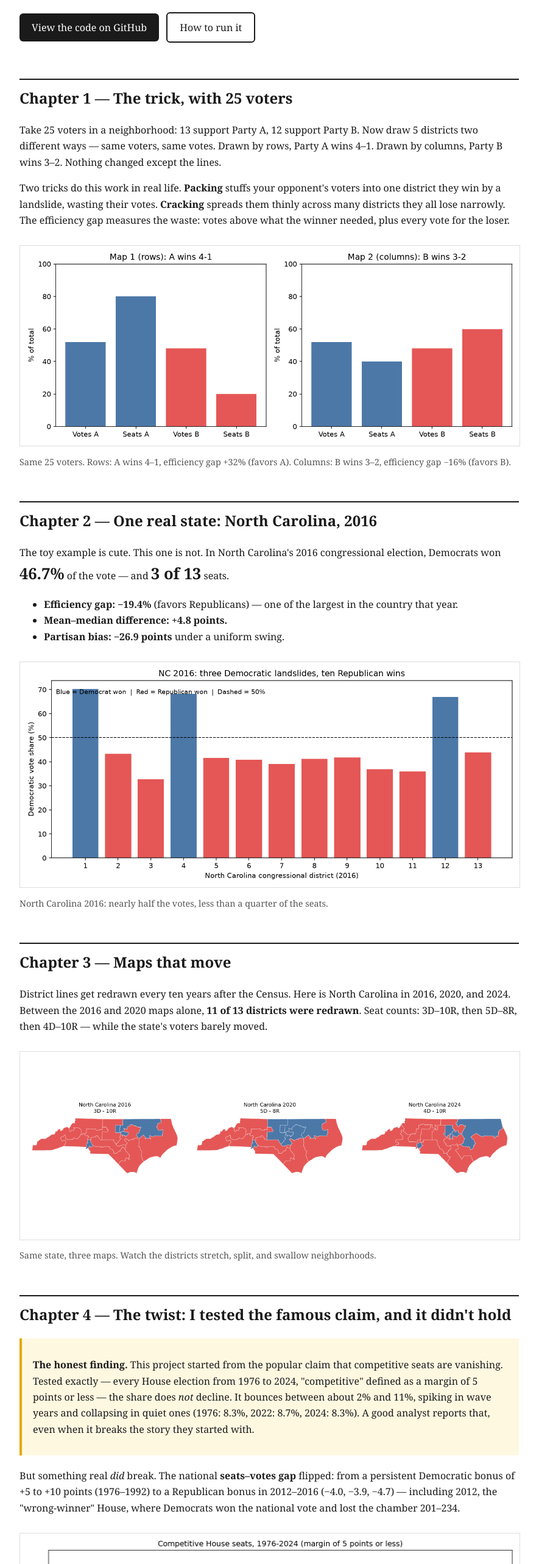
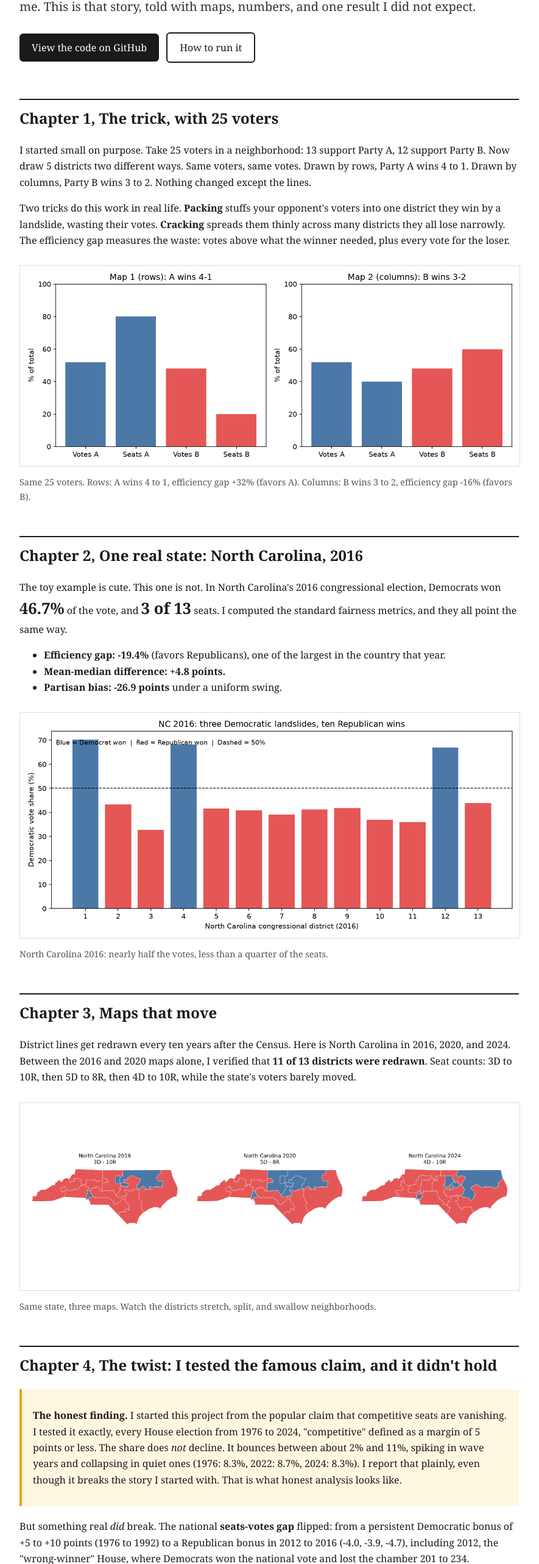
Before and after one commit to jwavalosq/vanishing-competitive-elections, a plain HTML site: page docs/index.html in a window 1280 px wide. Shown: the part 215-2780 px from the top of the page at 61% size, without its empty margins (198-1083 px from the left). Drawn offline with Linux system fonts and the light colour scheme.

Commit message:
Rewrite README and story site in first person as Jesus: the question, the test, and the honest finding (competitive share bounces 2-11%, seats-votes gap flipped)

```diff
--- a/docs/index.html
+++ b/docs/index.html
@@ -3,7 +3,7 @@
 <head>
 <meta charset="utf-8">
 <meta name="viewport" content="width=device-width, initial-scale=1">
-<title>How Politicians Choose Their Voters — A Data Story</title>
+<title>How Politicians Choose Their Voters: A Data Story</title>
 <style>
   body { font-family: Georgia, 'Times New Roman', serif; max-width: 820px; margin: 0 auto; padding: 24px 20px 64px; color: #1a1a1a; line-height: 1.65; }
   h1 { font-size: 2.2em; line-height: 1.2; margin-bottom: 0.2em; }
@@ -22,56 +22,56 @@
 <body>
 
 <h1>How Politicians Choose Their Voters</h1>
-<p class="lede">In America, voters are supposed to choose their politicians. In many districts, it's the other way around. This is that story — told with maps, numbers, and one result that surprised even me.</p>
+<p class="lede">I started with a simple question. In America, voters are supposed to choose their politicians. So why do so many elections feel decided before anyone votes? I tested the famous claim that competitive seats are vanishing, and what I found surprised even me. This is that story, told with maps, numbers, and one result I did not expect.</p>
 <p>
   <a class="btn" href="https://github.com/jwavalosq/vanishing-competitive-elections">View the code on GitHub</a>
   <a class="btn light" href="https://github.com/jwavalosq/vanishing-competitive-elections#how-to-run-it">How to run it</a>
 </p>
 
-<h2>Chapter 1 — The trick, with 25 voters</h2>
-<p>Take 25 voters in a neighborhood: 13 support Party A, 12 support Party B. Now draw 5 districts two different ways — same voters, same votes. Drawn by rows, Party A wins 4–1. Drawn by columns, Party B wins 3–2. Nothing changed except the lines.</p>
+<h2>Chapter 1, The trick, with 25 voters</h2>
+<p>I started small on purpose. Take 25 voters in a neighborhood: 13 support Party A, 12 support Party B. Now draw 5 districts two different ways. Same voters, same votes. Drawn by rows, Party A wins 4 to 1. Drawn by columns, Party B wins 3 to 2. Nothing changed except the lines.</p>
 <p>Two tricks do this work in real life. <strong>Packing</strong> stuffs your opponent's voters into one district they win by a landslide, wasting their votes. <strong>Cracking</strong> spreads them thinly across many districts they all lose narrowly. The efficiency gap measures the waste: votes above what the winner needed, plus every vote for the loser.</p>
 <img src="charts/phase1_seats_vs_votes.png" alt="Seats vs votes for the toy example">
-<p class="caption">Same 25 voters. Rows: A wins 4–1, efficiency gap +32% (favors A). Columns: B wins 3–2, efficiency gap −16% (favors B).</p>
+<p class="caption">Same 25 voters. Rows: A wins 4 to 1, efficiency gap +32% (favors A). Columns: B wins 3 to 2, efficiency gap -16% (favors B).</p>
 
-<h2>Chapter 2 — One real state: North Carolina, 2016</h2>
-<p>The toy example is cute. This one is not. In North Carolina's 2016 congressional election, Democrats won <span class="stat">46.7%</span> of the vote — and <span class="stat">3 of 13</span> seats.</p>
+<h2>Chapter 2, One real state: North Carolina, 2016</h2>
+<p>The toy example is cute. This one is not. In North Carolina's 2016 congressional election, Democrats won <span class="stat">46.7%</span> of the vote, and <span class="stat">3 of 13</span> seats. I computed the standard fairness metrics, and they all point the same way.</p>
 <ul>
-  <li><strong>Efficiency gap: −19.4%</strong> (favors Republicans) — one of the largest in the country that year.</li>
-  <li><strong>Mean–median difference: +4.8 points.</strong></li>
-  <li><strong>Partisan bias: −26.9 points</strong> under a uniform swing.</li>
+  <li><strong>Efficiency gap: -19.4%</strong> (favors Republicans), one of the largest in the country that year.</li>
+  <li><strong>Mean-median difference: +4.8 points.</strong></li>
+  <li><strong>Partisan bias: -26.9 points</strong> under a uniform swing.</li>
 </ul>
 <img src="charts/phase2_nc2016_voteshare.png" alt="North Carolina 2016 vote share vs seat share">
 <p class="caption">North Carolina 2016: nearly half the votes, less than a quarter of the seats.</p>
 
-<h2>Chapter 3 — Maps that move</h2>
-<p>District lines get redrawn every ten years after the Census. Here is North Carolina in 2016, 2020, and 2024. Between the 2016 and 2020 maps alone, <strong>11 of 13 districts were redrawn</strong>. Seat counts: 3D–10R, then 5D–8R, then 4D–10R — while the state's voters barely moved.</p>
+<h2>Chapter 3, Maps that move</h2>
+<p>District lines get redrawn every ten years after the Census. Here is North Carolina in 2016, 2020, and 2024. Between the 2016 and 2020 maps alone, I verified that <strong>11 of 13 districts were redrawn</strong>. Seat counts: 3D to 10R, then 5D to 8R, then 4D to 10R, while the state's voters barely moved.</p>
 <img src="charts/phase3_nc_maps_2016_2020_2024.png" alt="North Carolina maps 2016, 2020, 2024">
 <p class="caption">Same state, three maps. Watch the districts stretch, split, and swallow neighborhoods.</p>
 
-<h2>Chapter 4 — The twist: I tested the famous claim, and it didn't hold</h2>
+<h2>Chapter 4, The twist: I tested the famous claim, and it didn't hold</h2>
 <div class="callout">
-<p><strong>The honest finding.</strong> This project started from the popular claim that competitive seats are vanishing. Tested exactly — every House election from 1976 to 2024, "competitive" defined as a margin of 5 points or less — the share does <em>not</em> decline. It bounces between about 2% and 11%, spiking in wave years and collapsing in quiet ones (1976: 8.3%, 2022: 8.7%, 2024: 8.3%). A good analyst reports that, even when it breaks the story they started with.</p>
+<p><strong>The honest finding.</strong> I started this project from the popular claim that competitive seats are vanishing. I tested it exactly, every House election from 1976 to 2024, "competitive" defined as a margin of 5 points or less. The share does <em>not</em> decline. It bounces between about 2% and 11%, spiking in wave years and collapsing in quiet ones (1976: 8.3%, 2022: 8.7%, 2024: 8.3%). I report that plainly, even though it breaks the story I started with. That is what honest analysis looks like.</p>
 </div>
-<p>But something real <em>did</em> break. The national <strong>seats–votes gap</strong> flipped: from a persistent Democratic bonus of +5 to +10 points (1976–1992) to a Republican bonus in 2012–2016 (−4.0, −3.9, −4.7) — including 2012, the "wrong-winner" House, where Democrats won the national vote and lost the chamber 201–234.</p>
+<p>But something real <em>did</em> break. The national <strong>seats-votes gap</strong> flipped: from a persistent Democratic bonus of +5 to +10 points (1976 to 1992) to a Republican bonus in 2012 to 2016 (-4.0, -3.9, -4.7), including 2012, the "wrong-winner" House, where Democrats won the national vote and lost the chamber 201 to 234.</p>
 <img src="charts/phase4_competitive_share.png" alt="Share of competitive House seats over time">
-<p class="caption">The competitive share, 1976–2024: no decline, just waves.</p>
+<p class="caption">The competitive share, 1976 to 2024: no decline, just waves.</p>
 <img src="charts/phase4_seats_votes_gap.png" alt="Seats minus votes gap over time">
-<p class="caption">The seats–votes gap: the flip that actually happened.</p>
+<p class="caption">The seats-votes gap: the flip that actually happened.</p>
 
-<h2>Chapter 5 — Is one map an outlier? Ask 1,000 random maps</h2>
-<p>Here's the statistical test. If a map is fair, it should look like a typical map drawn without partisan intent. So we generated 1,000 legal alternative maps of Nevada and measured each one's efficiency gap. Nevada's real map sits at +19.1%. The random maps averaged +7.3%, and 14.9% of them lean as far or further in the same direction. Verdict: a lean, not a smoking gun — and saying so is the point. Not every suspicious-looking map is a proven gerrymander.</p>
+<h2>Chapter 5, Is one map an outlier? I asked 1,000 random maps</h2>
+<p>Here is the statistical test I ran. If a map is fair, it should look like a typical map drawn without partisan intent. So I generated 1,000 legal alternative maps of Nevada and measured each one's efficiency gap. Nevada's real map sits at +19.1%. The random maps averaged +7.3%, and 14.9% of them lean as far or further in the same direction. My verdict: a lean, not a smoking gun, and saying so is the point. Not every suspicious-looking map is a proven gerrymander.</p>
 <img src="charts/phase5_nevada_ensemble.png" alt="Nevada ensemble distribution">
 <p class="caption">1,000 random Nevada maps vs. the real one (red line): leaning, not an outlier.</p>
 
-<h2>How this was built</h2>
-<p>Python (pandas, geopandas, matplotlib) in Jupyter notebooks, each one runnable free in Google Colab. Data: Princeton gerrymetrics, MIT Election Lab / Harvard Dataverse, U.S. Census TIGER/Line boundary files, and GerryChain for the ensemble. Every number is computed from public data — nothing invented — and everything that couldn't be reproduced cleanly is documented in <code>BUILD_REPORT.md</code>.</p>
+<h2>How I built this</h2>
+<p>I built it in Python (pandas, geopandas, matplotlib) in Jupyter notebooks, each one runnable free in Google Colab. My data: Princeton gerrymetrics, MIT Election Lab / Harvard Dataverse, U.S. Census TIGER/Line boundary files, and GerryChain for the ensemble. Every number is computed from public data, nothing invented, and everything I could not reproduce cleanly is documented in <code>BUILD_REPORT.md</code>. If you want to check my work, start with Chapter 4. That is where I proved myself wrong, and where the real story begins.</p>
 <p>
   <a class="btn" href="https://github.com/jwavalosq/vanishing-competitive-elections">Explore the full project</a>
 </p>
 
 <footer>
-  <p>Built by Jesus Avalos · Data: Princeton gerrymetrics, MIT Election Lab, U.S. Census Bureau · Methods: efficiency gap, mean–median, partisan bias, GerryChain ReCom ensembles.</p>
+  <p>Built by Jesus Avalos. Data: Princeton gerrymetrics, MIT Election Lab, U.S. Census Bureau. Methods: efficiency gap, mean-median, partisan bias, GerryChain ReCom ensembles.</p>
   <p>Full methods, data sources, and honest limitations: see <a href="https://github.com/jwavalosq/vanishing-competitive-elections/blob/main/BUILD_REPORT.md">BUILD_REPORT.md</a> in the repo.</p>
 </footer>
 
```
Also changed, not shown: 1 other file.
